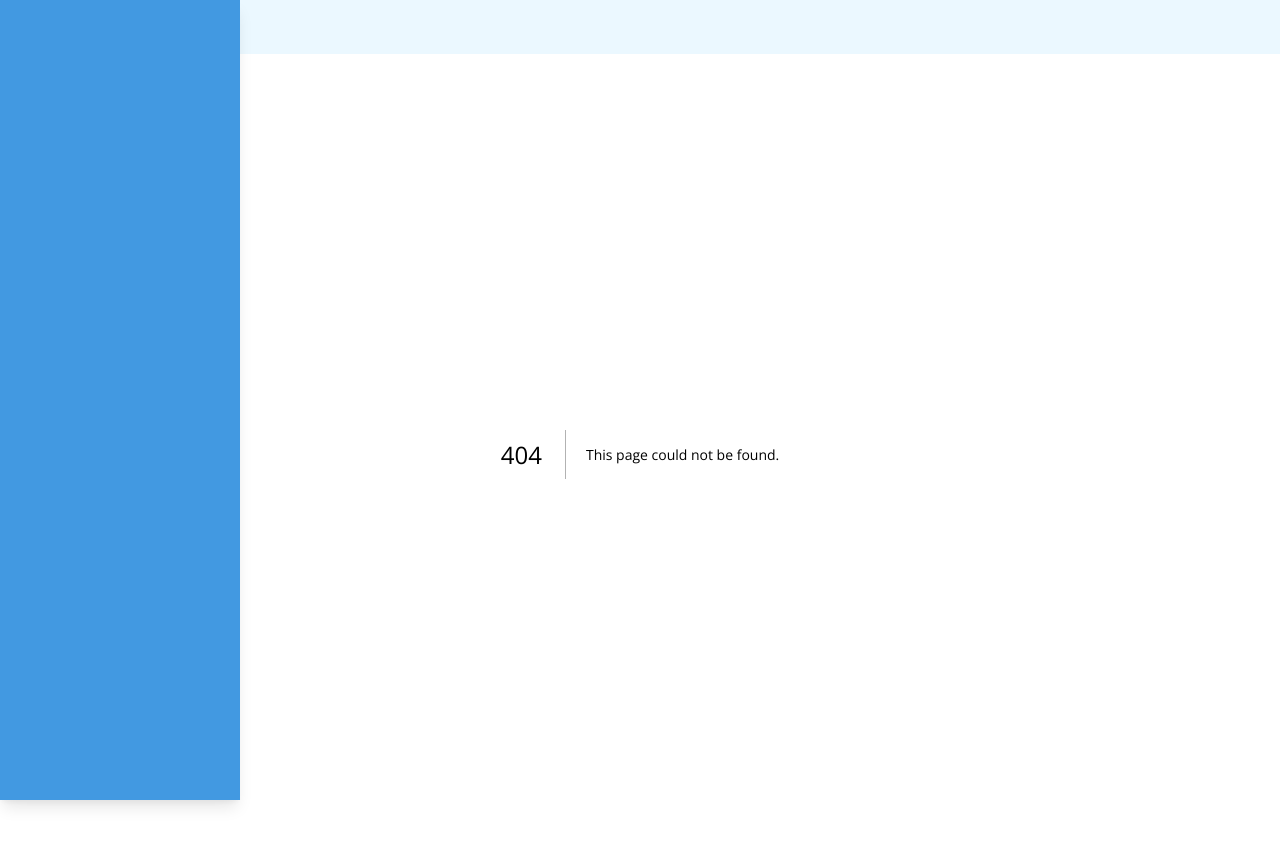
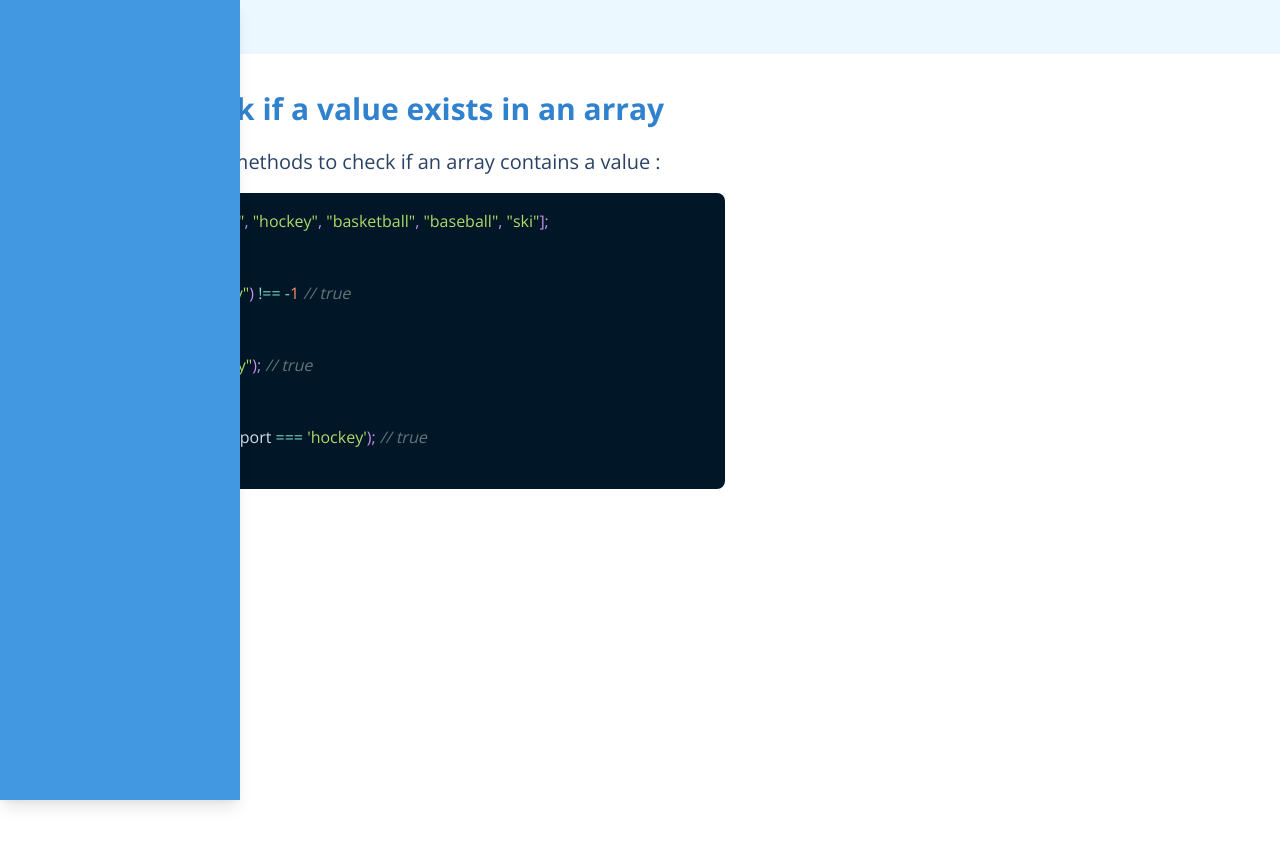
Before and after one commit to o-louis/CodeTips, a Next.js app: page /posts/how-to-check-if-a-value-exists-in-an-array in a window 1280 px wide. Before the commit this address had no page. Shown: the top 846 px of the page. After the commit the page ends 800 px from the top, so only its background shows below. Built offline with nearby package versions, Linux system fonts and the light colour scheme; what @tailwindcss/ui would draw is missing.

Commit message:
docs: How to check if a value exists in an array

```diff
--- a/pages/posts/check-if-value-exists-in-array/index.mdx
+++ /dev/null
@@ -1,25 +0,0 @@
-import BlogPost from "../../../components/BlogPost";
-import Code from "../../../components/Code";
-
-export const meta = {
-  title: "Array - check if value exists",
-  description: "Check if value exists in array",
-};
-
-export default ({ children }) => <BlogPost meta={meta}>{children}</BlogPost>;
-
-You can check if a value exists with a few methods :
-
-<Code>
-  {`const sports = ["soccer", "hockey", "basketball", "baseball", "ski"];\n
-//1. with indexOf
-sports.indexOf("hockey") !== -1 // true\n
-// 2. with includes
-sports.includes("hockey"); // true\n
-// 3. with some
-const sports = [{id: 1, name: 'hockey'}, {id: 2, name: 'basketball'}];
-sports.some(sport => sport.name === 'hockey'); // true\n
-// . with find
-const sport = sports.find(element => element === "hockey");
-// ➔ sport = "hockey"`}
-</Code>
--- /dev/null
+++ b/pages/posts/how-to-check-if-a-value-exists-in-an-array/index.mdx
@@ -0,0 +1,20 @@
+import BlogPost from "../../../components/BlogPost";
+import Code from "../../../components/Code";
+
+export const meta = {
+  title: "How to check if a value exists in an array"
+};
+
+export default ({ children }) => <BlogPost meta={meta}>{children}</BlogPost>;
+
+There are multiple methods to check if an array contains a value :
+
+<Code>{
+`const sports = ["soccer", "hockey", "basketball", "baseball", "ski"];\n
+//1. with indexOf
+sports.indexOf("hockey") !== -1 // true\n
+// 2. with includes
+sports.includes("hockey"); // true\n
+// 3. with some
+sports.some(sport => sport === 'hockey'); // true\n`
+}</Code>
```
